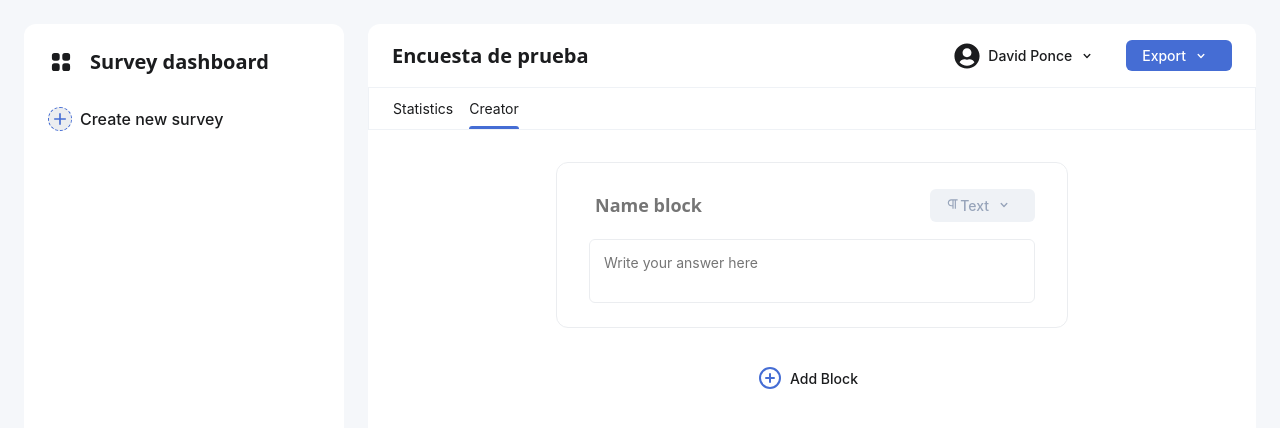
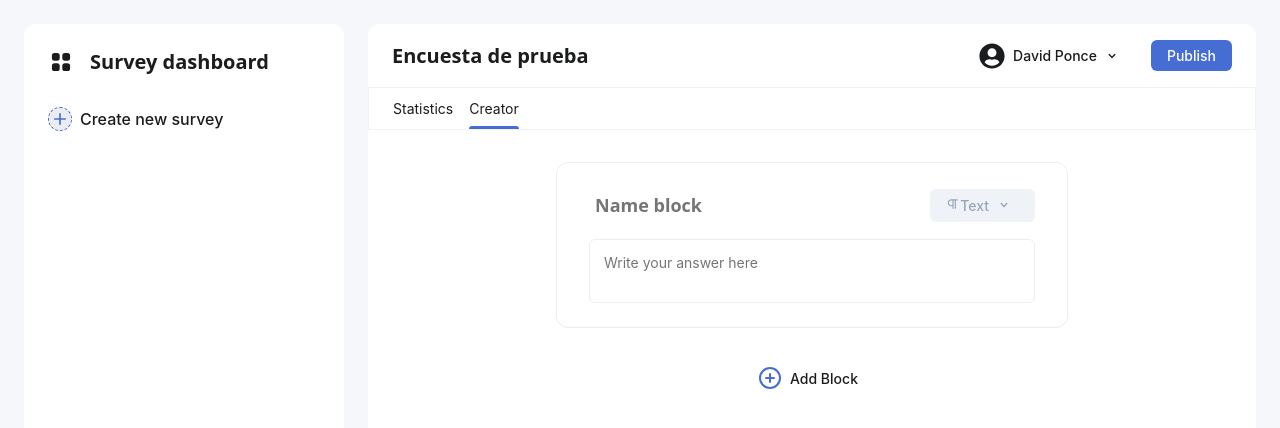
Before and after one commit to david-ponc/survey-app-old, a Next.js app: page /creator in a window 1280 px wide. Shown: the top 428 px of the page. Built offline with nearby package versions, Linux system fonts and the light colour scheme.

Commit message:
Fix: change content of header component

```diff
--- a/src/components/Header.js
+++ b/src/components/Header.js
@@ -5,27 +5,10 @@ import Button from 'components/Button'
 import { VscFilePdf } from 'react-icons/vsc'
 import { BsFileEarmarkText } from 'react-icons/bs'
 
-export default function Header () {
+export default function Header ({ children }) {
   return (
     <HeaderStyled>
-      <h2>Encuesta de prueba</h2>
-      <AvatarStyled>
-        <FaUserCircle size={26} />
-        David Ponce
-        <HiChevronDown/>
-      </AvatarStyled>
-      <Button actions={actions} droppable>Export</Button>
+      {children}
     </HeaderStyled>
   )
 }
-
-const actions = [
-  {
-    name: <>PDF <VscFilePdf size={20} /></>,
-    onClick: () => {}
-  },
-  {
-    name: <>Plain Text <BsFileEarmarkText size={20} /></>,
-    onClick: () => {}
-  }
-]
--- a/src/components/Main.js
+++ b/src/components/Main.js
@@ -2,8 +2,16 @@ import { useRef, useEffect } from 'react'
 import { MainStyled, MainContentStyled } from 'styles/components/main'
 import Header from 'components/Header'
 import Tab from 'components/Tab'
+import { AvatarStyled, HeaderStyled } from 'styles/components/header'
+import { FaUserCircle } from 'react-icons/fa'
+import { HiChevronDown } from 'react-icons/hi'
+import Button from 'components/Button'
+import { VscFilePdf } from 'react-icons/vsc'
+import { BsFileEarmarkText } from 'react-icons/bs'
+import { useRouter } from 'next/router'
 
 export default function Main ({ children }) {
+  const { route } = useRouter()
   const mainContentRef = useRef(null)
 
   useEffect(() => {
@@ -13,7 +21,16 @@ export default function Main ({ children }) {
 
   return (
     <MainStyled>
-      <Header />
+      <Header>
+        <h2>Encuesta de prueba</h2>
+        <AvatarStyled>
+          <FaUserCircle size={26} />
+          David Ponce
+          <HiChevronDown/>
+        </AvatarStyled>
+        {route === '/' && <Button actions={actions} droppable>Export</Button>}
+        {route === '/creator' && <Button>Publish</Button>}
+      </Header>
        <Tab />
       <MainContentStyled ref={mainContentRef}>
         {children}
@@ -21,3 +38,14 @@ export default function Main ({ children }) {
     </MainStyled>
   )
 }
+
+const actions = [
+  {
+    name: <>PDF <VscFilePdf size={20} /></>,
+    onClick: () => {}
+  },
+  {
+    name: <>Plain Text <BsFileEarmarkText size={20} /></>,
+    onClick: () => {}
+  }
+]
```
